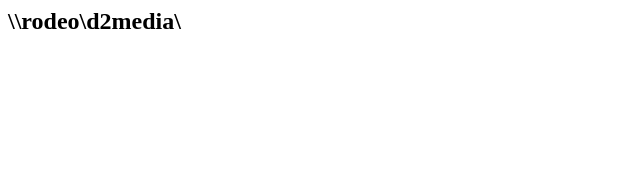
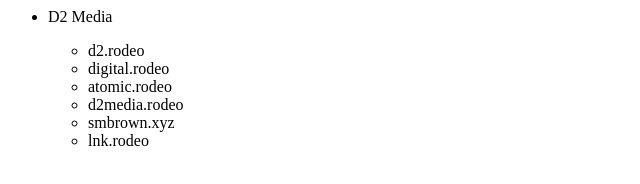
Before and after one commit to smbrown/d2media-rodeo, a plain HTML site: page index.html in a window 1280 px wide. Shown: the whole page, without its empty margins (0-640 px from the left). Drawn offline with Linux system fonts and the light colour scheme.

Commit message:
Update index.html

```diff
--- a/index.html
+++ b/index.html
@@ -1 +1,15 @@
-<h2>\\rodeo\d2media\</h2>
+<ul>
+  <li>
+    <p>D2 Media</p>
+    <ul>
+      <li>d2.rodeo</li>
+      <li>digital.rodeo</li>
+      <li>atomic.rodeo</li>
+      <li>d2media.rodeo</li>
+    </ul>
+    <ul>
+      <li>smbrown.xyz</li>
+      <li>lnk.rodeo</li>
+    </ul>
+  </li>
+</ul>
```
